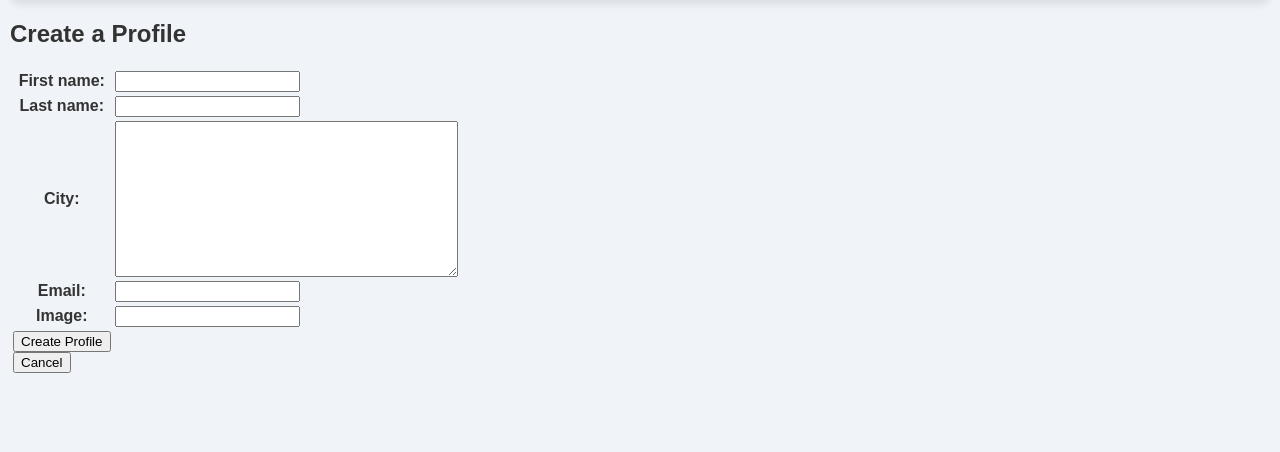
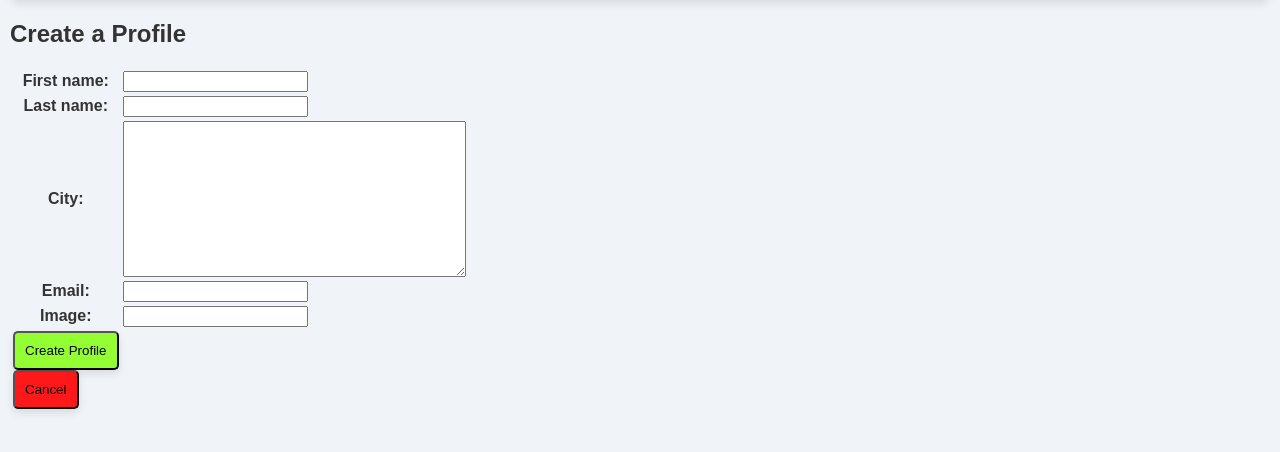
Before and after one commit to Calvin0824/cs412, a Django app: page /mini_fb/profile/create_profile/ in a window 1280 px wide. Shown: the part 108-560 px from the top of the page. Run offline with Django 5.2, Linux system fonts and the light colour scheme.

Commit message:
completed css for mini_fb

```diff
--- a/mini_fb/templates/mini_fb/create_profile_form.html
+++ b/mini_fb/templates/mini_fb/create_profile_form.html
@@ -15,11 +15,12 @@
     {{form.as_table}}
 
     <tr>
-        <td><input type="submit" name="submit" value="Create Profile">
-        </form>
-        <form action="/mini_fb/" method="get">
-            <input type="submit" name="Cancel" value="Cancel">
-        </form>
+        <td>
+            <input type="submit" name="submit" value="Create Profile" class="submit">
+            </form>
+            <form action="/mini_fb/" method="get">
+                <input type="submit" name="Cancel" value="Cancel" class="cancel">
+            </form>
         </td>
     </tr>
 </table>
--- a/mini_fb/templates/mini_fb/create_status_form.html
+++ b/mini_fb/templates/mini_fb/create_status_form.html
@@ -15,10 +15,10 @@
     {{form.as_table}}
 
     <tr>
-        <td><input type="submit" name="submit" value="Create Message">
+        <td><input type="submit" name="submit" value="Create Message" class="submit">
         </form>
         <form action="{% url 'show_profile' profile.pk %}" method="get">
-            <input type="submit" name="Cancel" value="Cancel">
+            <input type="submit" name="Cancel" value="Cancel" class="cancel">
         </form>
         </td>
     </tr>
--- a/static/css/mini_fb.css
+++ b/static/css/mini_fb.css
@@ -80,6 +80,7 @@ nav {
     background-color: #ffffff;
     border-radius: 10px;
     box-shadow: 0 4px 8px rgba(0, 0, 0, 0.1);
+    cursor: pointer;
 }
 
 nav a {
@@ -87,3 +88,25 @@ nav a {
     color: #333;
     font-size: 20px;
 }
+
+.submit {
+    display: flex;
+    align-items: center;
+    justify-content: center;
+    padding: 10px;
+    background-color: #93ff33;
+    border-radius: 5px;
+    box-shadow: 0 4px 8px rgba(0, 0, 0, 0.1);
+    cursor: pointer;
+}
+
+.cancel {
+    display: flex;
+    align-items: center;
+    justify-content: center;
+    padding: 10px;
+    background-color: #fd1919;
+    border-radius: 5px;
+    box-shadow: 0 4px 8px rgba(0, 0, 0, 0.1);
+    cursor: pointer;
+}
```
Also changed, not shown: db.sqlite3.
